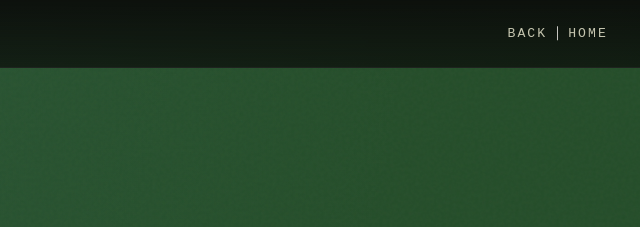
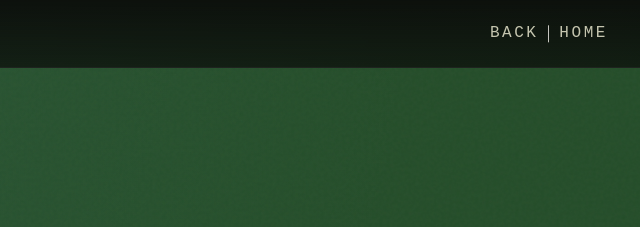
Before and after one commit to jrrp3333/my-portfolio, a website: page works/index.html in a window 1280 px wide. Shown: the top 227 px of the page, 640-1280 px from the left. Drawn offline with nearby package versions, Linux system fonts and the light colour scheme; a web font is replaced by a local one.

Commit message:
mobile reformat final polish pass

```diff
--- a/works/index.html
+++ b/works/index.html
@@ -64,7 +64,7 @@
     .nav-link {
       text-decoration: none;
       font-family: 'Syne Mono', monospace;
-      font-size: 0.82rem;
+      font-size: 1rem;
       letter-spacing: 0.16em;
       text-transform: uppercase;
       color: var(--mid);
```
